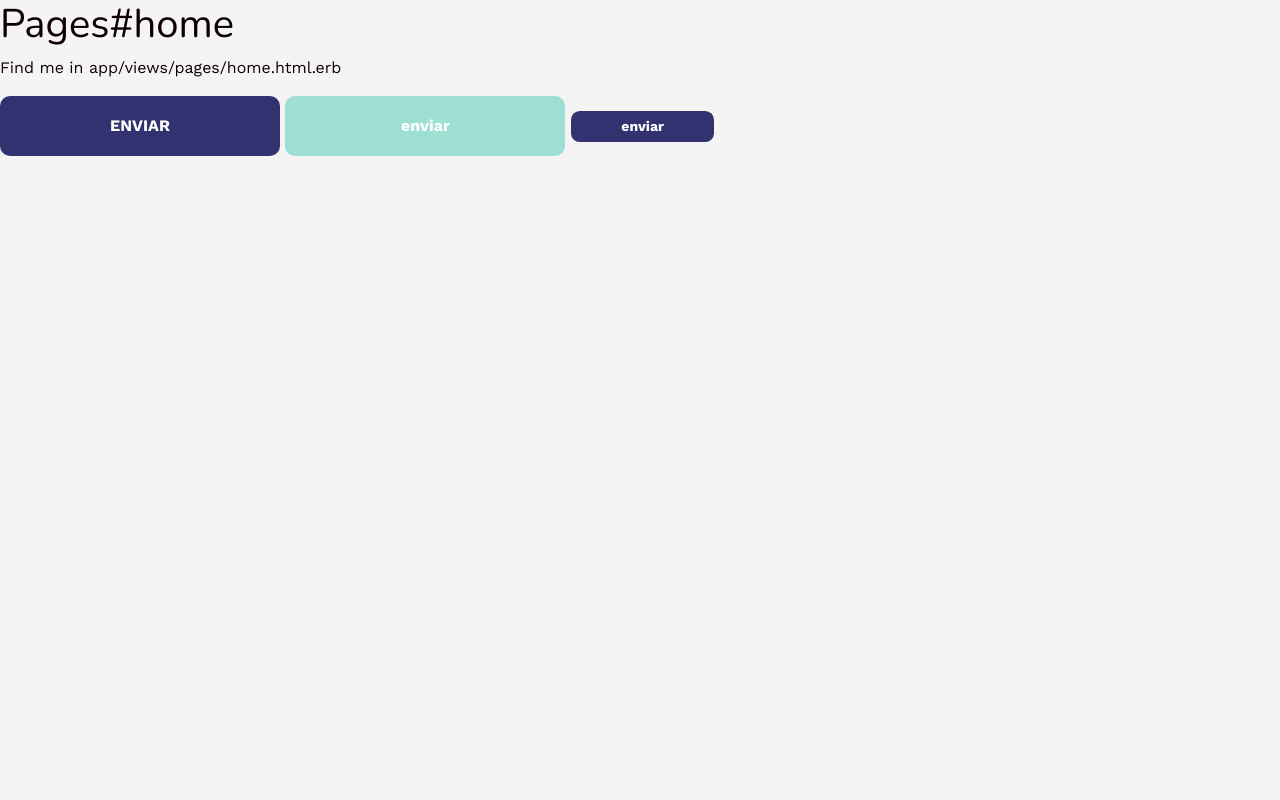
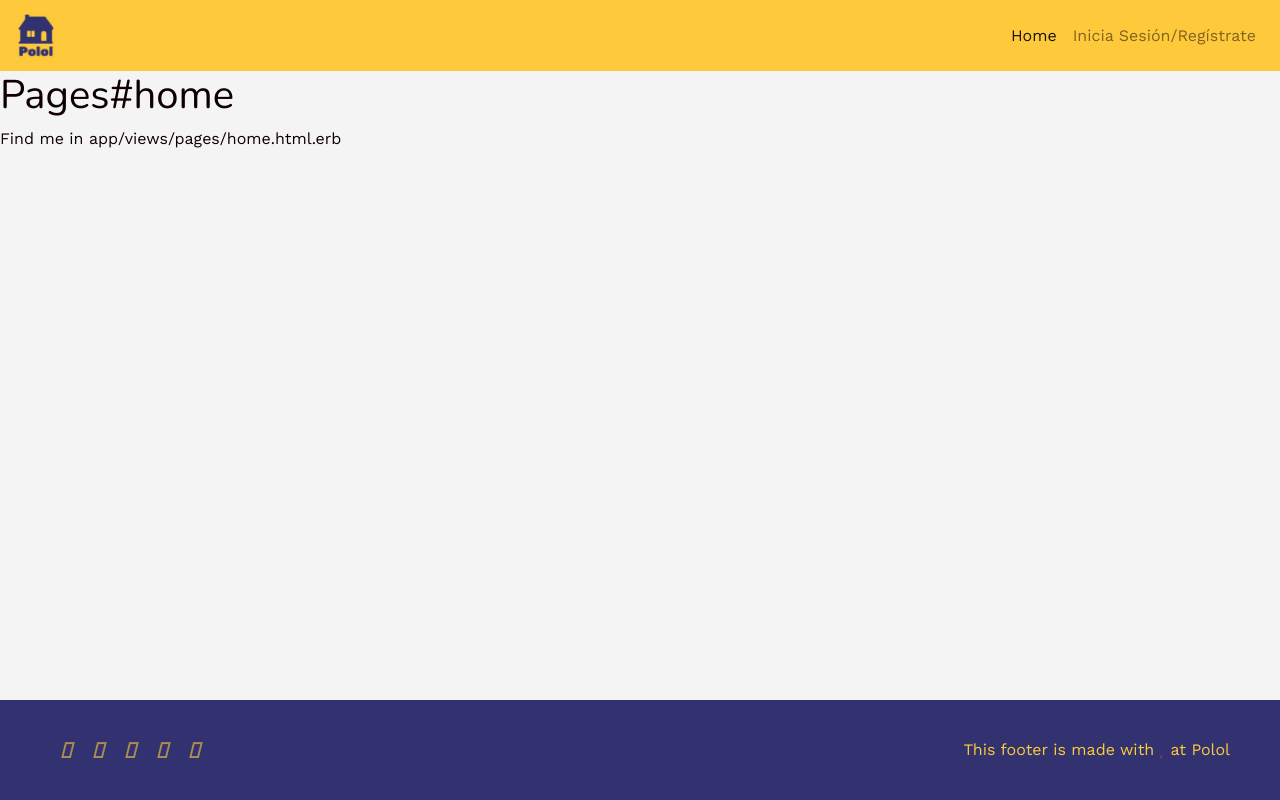
Before and after one commit to Valeria-Zambrano-Guzman/POLOL, a Rails app: page / in a window 1280 px wide. Run offline with Rails 7, Linux system fonts and the light colour scheme; style sheets or scripts are compiled from the project's sources; some libraries are stand-ins or nearby versions.

Commit message:
Changing components and pages front-end

```diff
--- a/app/assets/stylesheets/components/_button.scss
+++ b/app/assets/stylesheets/components/_button.scss
@@ -1,12 +1,12 @@
 .btn-blue-big {
     background-color: #31326F;
     color: #FFFFFF;
-    width: 17.5em;
-    height: 3.75em;
+    width: 10em;
+    height: 3em;
     border-radius: 0.625em;
     border: none;
     font-size: 1em;
-    font-weight: 700;
+    font-weight: 600;
 }
 .btn-blue-big:hover {
     background-color: #2F1E95;
@@ -14,12 +14,12 @@
 .btn-lightblue-big {
     background-color: #9DDFD3;
     color: #FFFFFF;
-    width: 17.5em;
-    height: 3.75em;
+    width: 10em;
+    height: 3em;
     border-radius: 0.625em;
     border: none;
     font-size: 1em;
-    font-weight: 700;
+    font-weight: 600;
 }
 .btn-lightblue-big:hover {
     background-color: #68DBC6;
@@ -27,12 +27,12 @@
 .btn-blue-small {
     background-color: #31326F;
     color: #FFFFFF;
-    width: 10.25em;
+    width: 10em;
     height: 2.25em;
     border-radius: 0.625em;
     border: none;
     font-size: 0.875em;
-    font-weight: 700;
+    font-weight: 600;
 }
 .btn-blue-small:hover {
     background-color: #2F1E95;
--- /dev/null
+++ b/app/assets/stylesheets/components/_footer.scss
@@ -0,0 +1,26 @@
+.footer {
+  background: #31326F;
+  display: flex;
+  align-items: center;
+  justify-content: space-between;
+  height: 100px;
+  padding: 0px 50px;
+  color: #FFC93C;
+}
+.footer-links {
+  display: flex;
+  align-items: center;
+}
+.footer-links a {
+  color: #FFC93C;
+  opacity: 0.60;
+  text-decoration: none;
+  font-size: 24px;
+  padding: 0px 10px;
+}
+.footer-links a:hover {
+  opacity: 1;
+}
+.footer .fa-heart {
+  color: #D23333;
+}
--- a/app/assets/stylesheets/components/_index.scss
+++ b/app/assets/stylesheets/components/_index.scss
@@ -3,3 +3,4 @@
 @import "avatar";
 @import "navbar";
 @import "button";
+@import "footer";
--- a/app/assets/stylesheets/components/_navbar.scss
+++ b/app/assets/stylesheets/components/_navbar.scss
@@ -1,12 +1,12 @@
-.navbar-lewagon {
+.navbar-polol {
   justify-content: space-between;
-  background: white;
+  background: #FFC93C;
 }
 
-.navbar-lewagon .navbar-collapse {
+.navbar-polol .navbar-collapse {
   flex-grow: 0;
 }
 
-.navbar-lewagon .navbar-brand img {
+.navbar-polol .navbar-brand img {
   width: 40px;
 }
--- a/app/controllers/pages_controller.rb
+++ b/app/controllers/pages_controller.rb
@@ -1,4 +1,10 @@
 class PagesController < ApplicationController
   def home
   end
+
+  def uikit
+  end
+
+  def type
+  end
 end
--- a/app/views/layouts/application.html.erb
+++ b/app/views/layouts/application.html.erb
@@ -12,6 +12,8 @@
   </head>
 
   <body>
+    <%= render "shared/navbar" %>
     <%= yield %>
+    <%= render "shared/footer" %>
   </body>
 </html>
--- a/app/views/pages/home.html.erb
+++ b/app/views/pages/home.html.erb
@@ -1,5 +1,2 @@
 <h1>Pages#home</h1>
 <p>Find me in app/views/pages/home.html.erb</p>
-<button class="btn-blue-big"> ENVIAR </button>
-<button class="btn-lightblue-big"> enviar </button>
-<button class="btn-blue-small"> enviar </button>
--- /dev/null
+++ b/app/views/shared/_footer.html.erb
@@ -0,0 +1,12 @@
+<div class="footer fixed-bottom">
+  <div class="footer-links">
+    <a href="#"><i class="fab fa-github"></i></a>
+    <a href="#"><i class="fab fa-instagram"></i></a>
+    <a href="#"><i class="fab fa-facebook"></i></a>
+    <a href="#"><i class="fab fa-twitter"></i></a>
+    <a href="#"><i class="fab fa-linkedin"></i></a>
+  </div>
+  <div class="footer-copyright">
+    This footer is made with <i class="fas fa-heart"></i> at Polol
+  </div>
+</div>
--- /dev/null
+++ b/app/views/shared/_navbar.html.erb
@@ -0,0 +1,31 @@
+<div class="navbar navbar-expand-sm navbar-light navbar-polol">
+      <a class="navbar-brand" href="#">
+        <%= image_tag("polollogo.png") %>
+      </a>
+      <button class="navbar-toggler" type="button" data-toggle="collapse" data-target="#navbarSupportedContent" aria-controls="navbarSupportedContent" aria-expanded="false" aria-label="Toggle navigation">
+        <span class="navbar-toggler-icon"></span>
+      </button>
+
+
+    <div class="collapse navbar-collapse" id="navbarSupportedContent">
+      <ul class="navbar-nav mr-auto">
+      <li class="nav-item">
+        <a class="nav-link <%= 'active' if current_page?('/') %>" href="/">Home</a>
+      </li>
+
+      <% if user_signed_in? %>
+      <li class="nav-item dropdown">
+        <img class="avatar dropdown-toggle" id="navbarDropdown" data-toggle="dropdown" aria-haspopup="true" aria-expanded="false" src="https://kitt.lewagon.com/placeholder/users/ssaunier" />
+        <div class="dropdown-menu dropdown-menu-right" aria-labelledby="navbarDropdown">
+          <a class="dropdown-item" href="#">Action</a>
+          <a class="dropdown-item" href="#">Another action</a>
+        </div>
+      </li>
+      <% else %>
+        <li class="nav-item">
+          <a class="nav-link <%= 'active' if current_page?('/type') %>" href="/type">Inicia Sesión/Regístrate</a>
+        </li>
+      <% end %>
+      </ul>
+    </div>
+  </div>
--- a/config/routes.rb
+++ b/config/routes.rb
@@ -4,5 +4,8 @@ Rails.application.routes.draw do
   devise_for :customers
   devise_for :professionals
 
+  get 'uikit', to: 'pages#uikit'
+  get 'type', to: 'pages#type'
+
   # For details on the DSL available within this file, see https://guides.rubyonrails.org/routing.html
 end
```
Also changed, not shown: app/views/pages/uikit.html.erb (added, +58 -0 lines), Gemfile.lock, app/assets/images/polollogo.png (added), app/views/pages/type.html.erb (added).
